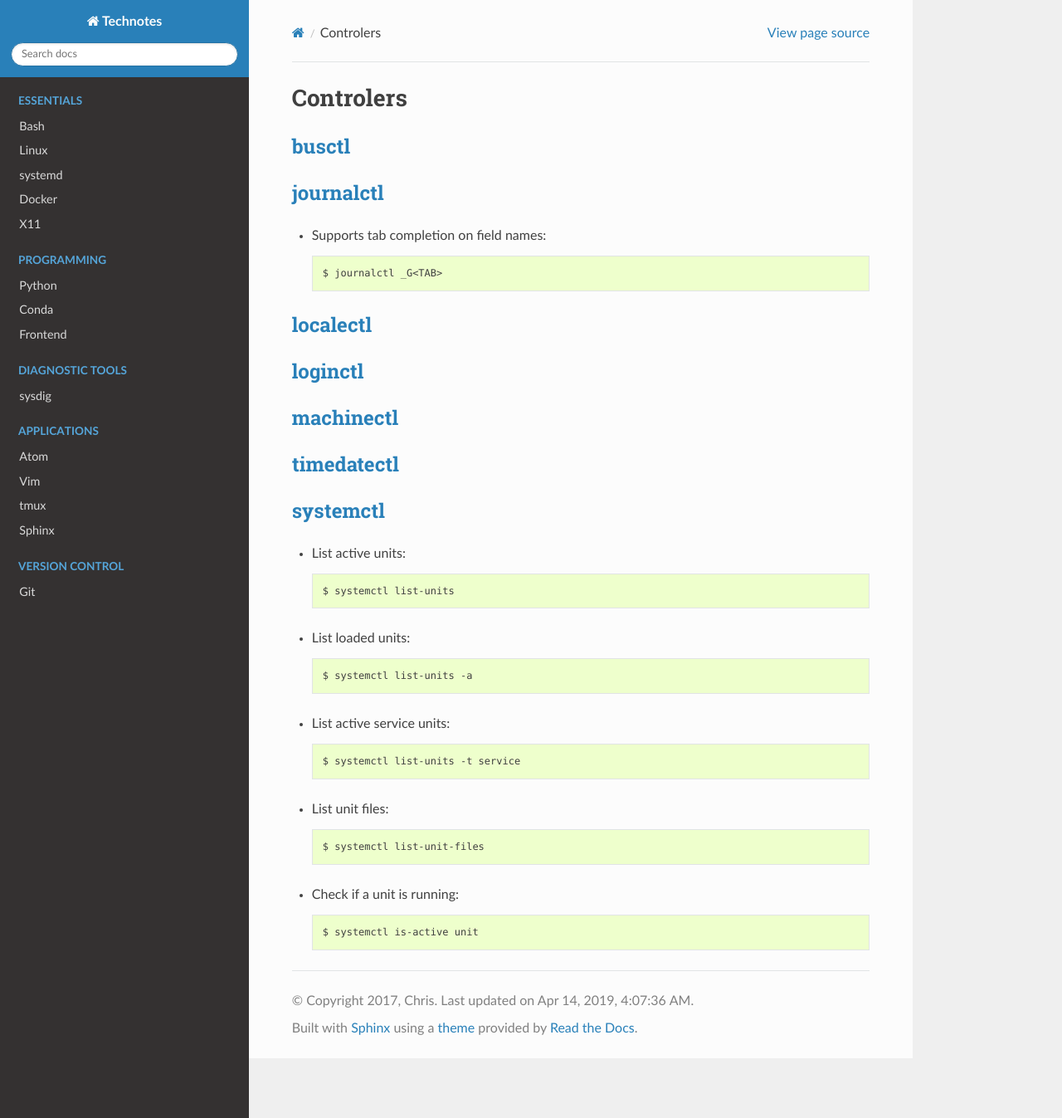
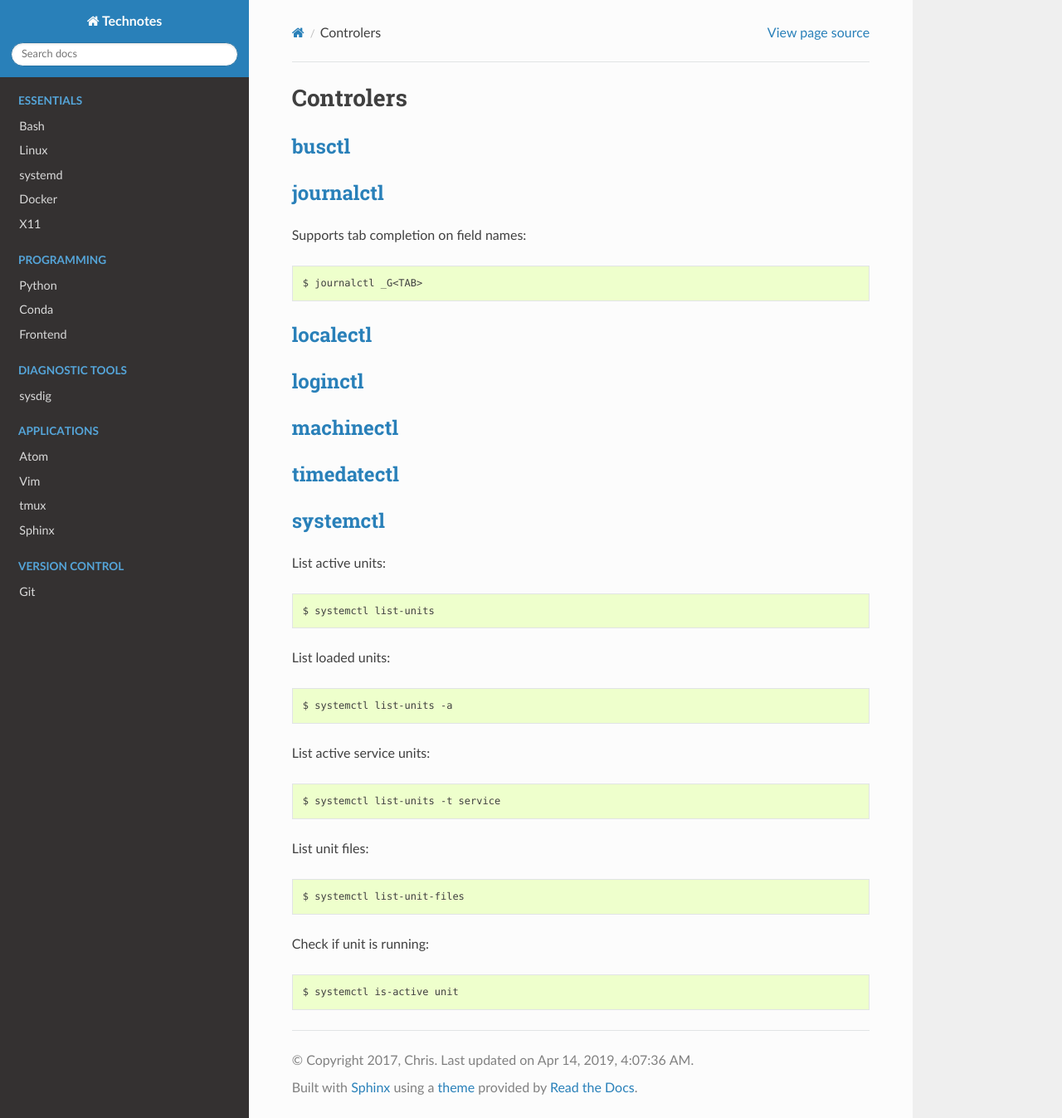
Before and after one commit to heterotopian/technotes, a Sphinx documentation site: the page built from source/systemd/controller.rst, in a window 1280 px wide and 1347 px high. Shown: the whole window at 83% size. Built offline with Sphinx 7.4.7 and the Read the Docs theme 2.0.0, drawn with Linux system fonts in a browser that asks for light colours.

Commit message:
Don't use bullets for code blocks

```diff
--- a/source/atom.rst
+++ b/source/atom.rst
@@ -71,11 +71,11 @@ Editor
 Command line
 ============
 
-- Export installed packages & themes to ``~/dotfiles/home/.atom_installed``::
+Export installed packages & themes to ``~/dotfiles/home/.atom_installed``::
 
     $ apm list --installed --bare > ~/dotfiles/home/.atom_installed
 
-- Install packages & themes from ``~/.atom_installed``::
+Install packages & themes from ``~/.atom_installed``::
 
     $ apm install --packages-file ~/.atom_installed
 
--- a/source/systemd/controller.rst
+++ b/source/systemd/controller.rst
@@ -10,7 +10,7 @@ Controlers
 `journalctl <https://www.freedesktop.org/software/systemd/man/journalctl.html>`_
 --------------------------------------------------------------------------------
 
-- Supports tab completion on field names::
+Supports tab completion on field names::
 
     $ journalctl _G<TAB>
 
@@ -34,22 +34,22 @@ Controlers
 `systemctl <http://0pointer.de/public/systemd-man/systemctl.html>`_
 -------------------------------------------------------------------
 
-- List active units::
+List active units::
 
     $ systemctl list-units
 
-- List loaded units::
+List loaded units::
 
     $ systemctl list-units -a
 
-- List active service units::
+List active service units::
 
     $ systemctl list-units -t service
 
-- List unit files::
+List unit files::
 
     $ systemctl list-unit-files
 
-- Check if a unit is running::
+Check if unit is running::
 
     $ systemctl is-active unit
```
